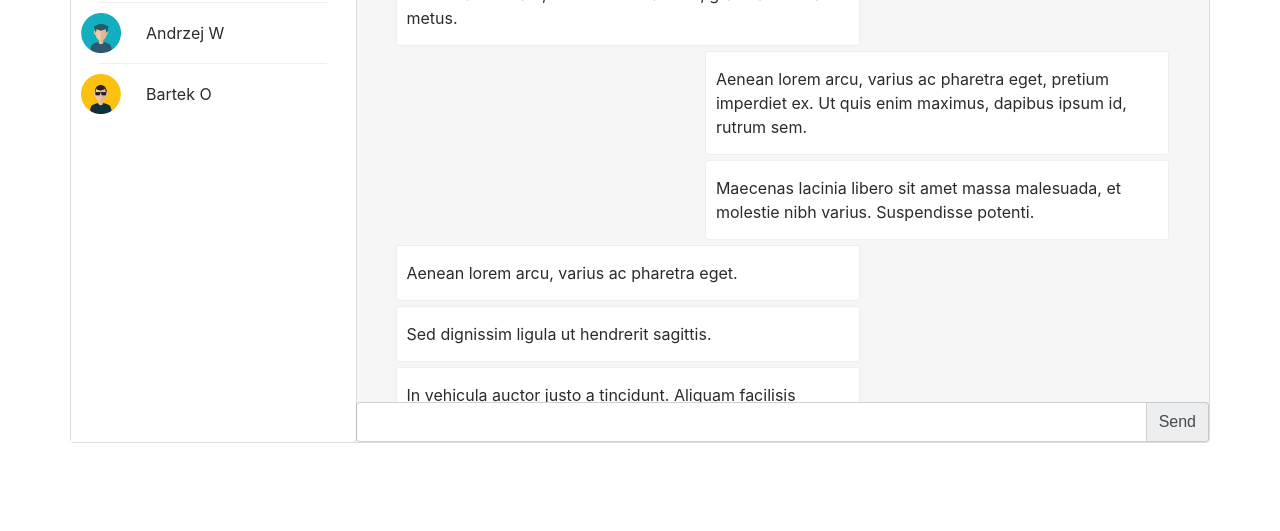
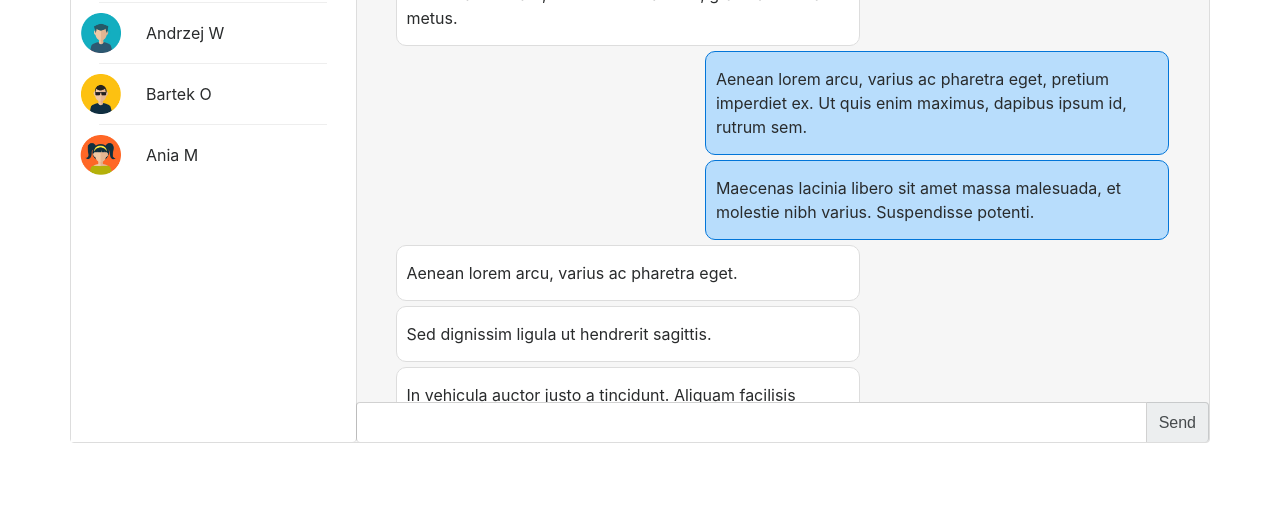
Before and after one commit to MrSpejn/chat-frontend, a website: page src/index.html in a window 1280 px wide. Shown: the part 269-800 px from the top of the page. Drawn offline with nearby package versions, Linux system fonts and the light colour scheme.

Commit message:
Changing styles Adding browserify

```diff
--- a/src/index.html
+++ b/src/index.html
@@ -27,15 +27,18 @@
                     <img src="/images/avatar-04.png" class="minatiure__img" />
                     <div class="minatiure__text">Bartek O</div>
                 </li>
-
+                <li class="minatiure">
+                    <img src="/images/avatar-03.png" class="minatiure__img" />
+                    <div class="minatiure__text">Ania M</div>
+                </li>
             </ul>
             <div class="col-9">
                 <div class="conversation">
                     <div class="conversation__display row">
                         <ul class="conversation__message-list">
                             <li class="message">Lorem ipsum dolor sit amet, consectetur adipiscing elit. Proin mauris diam, molestie in diam vel, gravida viverra metus. </li>
-                            <li class="message self">Aenean lorem arcu, varius ac pharetra eget, pretium imperdiet ex. Ut quis enim maximus, dapibus ipsum id, rutrum sem. </li>
-                            <li class="message self">Maecenas lacinia libero sit amet massa malesuada, et molestie nibh varius. Suspendisse potenti. </li>
+                            <li class="message message--self">Aenean lorem arcu, varius ac pharetra eget, pretium imperdiet ex. Ut quis enim maximus, dapibus ipsum id, rutrum sem. </li>
+                            <li class="message message--self">Maecenas lacinia libero sit amet massa malesuada, et molestie nibh varius. Suspendisse potenti. </li>
                             <li class="message">Aenean lorem arcu, varius ac pharetra eget.</li>
                             <li class="message">Sed dignissim ligula ut hendrerit sagittis.</li>
                             <li class="message"> In vehicula auctor justo a tincidunt. Aliquam facilisis egestas nisi in interdum.</li>
@@ -49,5 +52,6 @@
             </div>
         </div>
     </div>
+    <script src="/bundle.js"></script>
 </body>
 </html>
--- a/src/style.css
+++ b/src/style.css
@@ -21,6 +21,9 @@
     list-style: none;
     margin-bottom: 0;
     padding: 0;
+    max-height: 500px;
+    overflow-y: auto;
+    overflow-x: hidden;
 }
 .minatiure {
     margin-bottom: 1px;
@@ -66,7 +69,10 @@
     height: 40px;
 }
 .conversation__input {
-
+    border-bottom: none;
+}
+.conversation__send {
+    border-bottom: none;
 }
 .conversation__message-list {
     height: 100%;
@@ -83,11 +89,13 @@
     padding: 15px 10px;
     width: 60%;
     background-color: #fff;
-    border: 1px solid #eee;
+    border: 1px solid #ddd;
     margin-bottom: 5px;
-    border-radius: 3px;
+    border-radius: 10px;
 }
 
-.message.self {
+.message--self {
     align-self: flex-end;
+    background-color: #b8ddfc;
+    border: 1px solid #0275d8;
 }
```
Also changed, not shown: package.json (+6 -2 lines), 1 other file.
